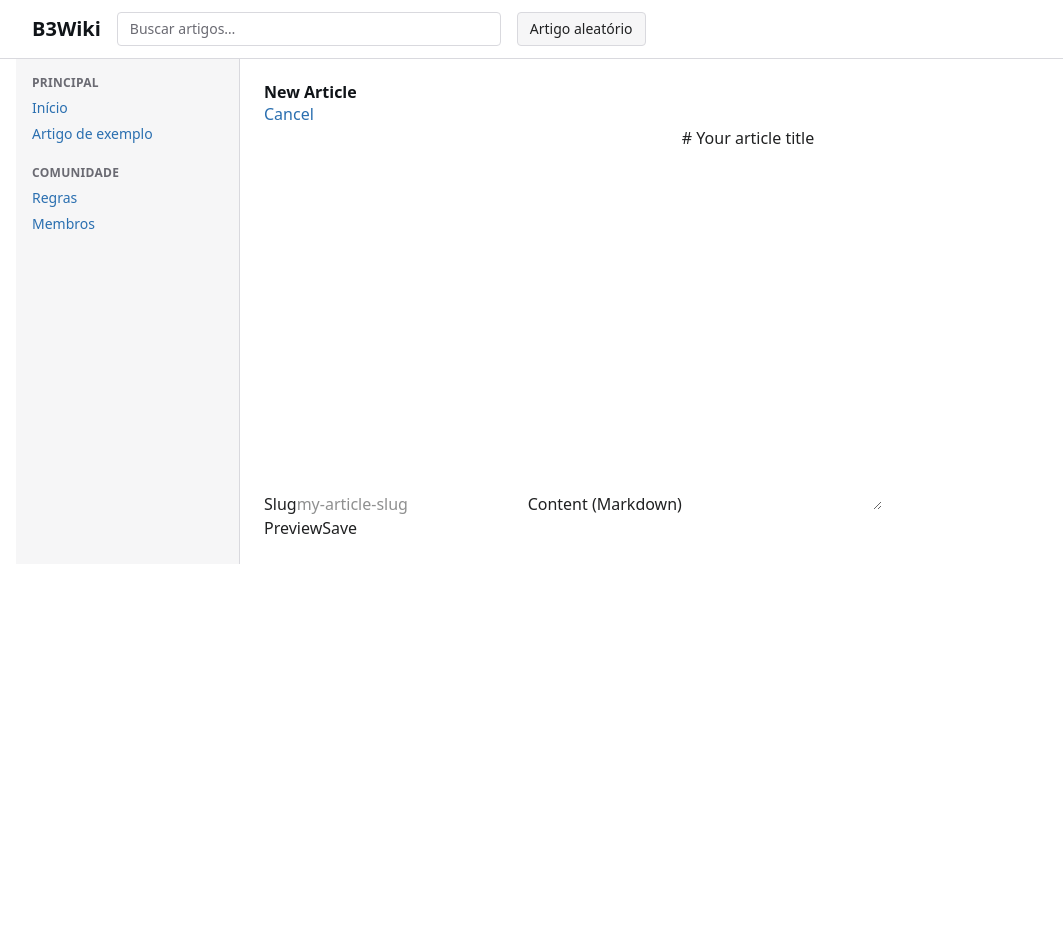
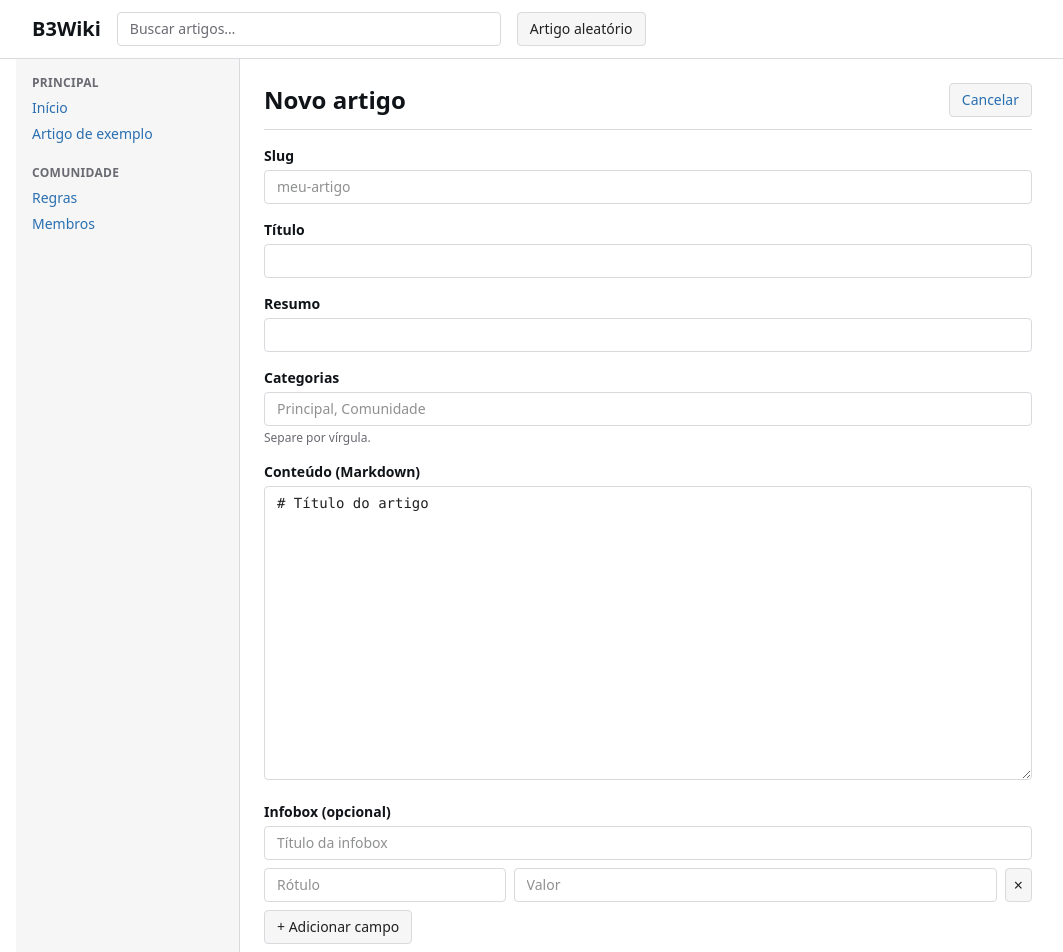
Before and after one commit to DanielFigues/B3Wiki, a React (Vite) app: page /editor in a window 1280 px wide. Shown: the top 952 px of the page, without its empty margins (48-1111 px from the left). Before the commit the page ends 800 px from the top, so only its background shows below. Built offline with nearby package versions, Linux system fonts and the light colour scheme.

Commit message:
feat: editor completo com validação, preview e infobox

```diff
--- a/src/pages/Editor.tsx
+++ b/src/pages/Editor.tsx
@@ -1,60 +1,238 @@
-import { useState } from 'react'
-import { Link, useSearchParams } from 'react-router-dom'
+import { useEffect, useState } from 'react'
+import { Link, useNavigate, useSearchParams } from 'react-router-dom'
 import ReactMarkdown from 'react-markdown'
+import { useWiki, useWikiActions } from '../store/index'
+import { isValidSlug } from '../utils/slug'
+import type { InfoboxField } from '../types/index'
 
 function Editor() {
   const [searchParams] = useSearchParams()
-  const initialSlug = searchParams.get('slug') ?? ''
-  const [slug, setSlug] = useState(initialSlug)
-  const [content, setContent] = useState('# Your article title')
+  const editSlug = searchParams.get('slug') ?? ''
+  const { articles } = useWiki()
+  const { upsertArticle } = useWikiActions()
+  const navigate = useNavigate()
+
+  const [slug, setSlug] = useState('')
+  const [title, setTitle] = useState('')
+  const [summary, setSummary] = useState('')
+  const [content, setContent] = useState('# Título do artigo')
+  const [categories, setCategories] = useState('')
+  const [infoboxTitle, setInfoboxTitle] = useState('')
+  const [infoboxFields, setInfoboxFields] = useState<InfoboxField[]>([{ label: '', value: '' }])
   const [preview, setPreview] = useState(false)
+  const [error, setError] = useState<string | null>(null)
+
+  useEffect(() => {
+    const existing = editSlug ? articles[editSlug] : undefined
+    setSlug(existing?.slug ?? editSlug)
+    setTitle(existing?.title ?? '')
+    setSummary(existing?.summary ?? '')
+    setContent(existing?.content ?? '# Título do artigo')
+    setCategories(existing?.categories.join(', ') ?? '')
+    setInfoboxTitle(existing?.infobox?.title ?? '')
+    setInfoboxFields(existing?.infobox?.fields ?? [{ label: '', value: '' }])
+    setPreview(false)
+    setError(null)
+  }, [editSlug])
+
+  const updateField = (index: number, key: 'label' | 'value', value: string) => {
+    setInfoboxFields((fields) =>
+      fields.map((field, i) => (i === index ? { ...field, [key]: value } : field)),
+    )
+  }
+
+  const addField = () => {
+    setInfoboxFields((fields) => [...fields, { label: '', value: '' }])
+  }
+
+  const removeField = (index: number) => {
+    setInfoboxFields((fields) => fields.filter((_, i) => i !== index))
+  }
 
   const handleSave = () => {
-    console.log('Saving article', { slug, content })
+    const trimmedSlug = slug.trim().toLowerCase()
+    if (!isValidSlug(trimmedSlug)) {
+      setError('Slug inválido: use apenas letras minúsculas, números e hífens (ex.: meu-artigo).')
+      return
+    }
+    if (title.trim() === '') {
+      setError('O título é obrigatório.')
+      return
+    }
+
+    const finalCategories = categories
+      .split(',')
+      .map((category) => category.trim())
+      .filter(Boolean)
+
+    const finalFields = infoboxFields.filter(
+      (field) => field.label.trim() !== '' || field.value.trim() !== '',
+    )
+
+    upsertArticle({
+      id: trimmedSlug,
+      slug: trimmedSlug,
+      title: title.trim(),
+      summary: summary.trim(),
+      content,
+      categories: finalCategories,
+      updatedAt: new Date().toISOString(),
+      infobox:
+        infoboxTitle.trim() === '' && finalFields.length === 0
+          ? undefined
+          : { title: infoboxTitle.trim() || title.trim(), fields: finalFields },
+    })
+
+    navigate(`/wiki/${encodeURIComponent(trimmedSlug)}`)
   }
 
   return (
-    <div className="editor">
-      <div className="editor-header">
-        <h1>{initialSlug ? `Editing: ${initialSlug}` : 'New Article'}</h1>
-        <Link to="/" className="edit-link">
-          Cancel
+    <div className="max-w-3xl">
+      <div className="flex items-center justify-between gap-4 border-b border-line pb-3">
+        <h1 className="text-2xl font-bold text-ink-heading">
+          {editSlug ? `Editando: ${editSlug}` : 'Novo artigo'}
+        </h1>
+        <Link
+          to="/"
+          className="shrink-0 rounded border border-line bg-surface px-3 py-1.5 text-sm text-accent hover:border-accent"
+        >
+          Cancelar
         </Link>
       </div>
 
-      <label className="editor-field">
-        <span>Slug</span>
+      {error && (
+        <p role="alert" className="mt-3 rounded border border-line bg-accent-soft px-3 py-2 text-sm text-ink">
+          {error}
+        </p>
+      )}
+
+      <div className="mt-4 space-y-4">
+        <label className="block">
+          <span className="mb-1 block text-sm font-semibold text-ink-heading">Slug</span>
           <input
             type="text"
             value={slug}
             onChange={(event) => setSlug(event.target.value)}
-          placeholder="my-article-slug"
+            disabled={editSlug !== ''}
+            placeholder="meu-artigo"
+            className="w-full rounded border border-line bg-paper px-3 py-1.5 text-sm text-ink focus:outline-none focus:ring-2 focus:ring-accent disabled:bg-surface disabled:text-ink-muted"
+          />
+          {editSlug !== '' && (
+            <span className="mt-1 block text-xs text-ink-muted">O slug não pode ser alterado em uma edição.</span>
+          )}
+        </label>
+
+        <label className="block">
+          <span className="mb-1 block text-sm font-semibold text-ink-heading">Título</span>
+          <input
+            type="text"
+            value={title}
+            onChange={(event) => setTitle(event.target.value)}
+            className="w-full rounded border border-line bg-paper px-3 py-1.5 text-sm text-ink focus:outline-none focus:ring-2 focus:ring-accent"
           />
         </label>
 
-      <label className="editor-field">
-        <span>Content (Markdown)</span>
+        <label className="block">
+          <span className="mb-1 block text-sm font-semibold text-ink-heading">Resumo</span>
+          <input
+            type="text"
+            value={summary}
+            onChange={(event) => setSummary(event.target.value)}
+            className="w-full rounded border border-line bg-paper px-3 py-1.5 text-sm text-ink focus:outline-none focus:ring-2 focus:ring-accent"
+          />
+        </label>
+
+        <label className="block">
+          <span className="mb-1 block text-sm font-semibold text-ink-heading">Categorias</span>
+          <input
+            type="text"
+            value={categories}
+            onChange={(event) => setCategories(event.target.value)}
+            placeholder="Principal, Comunidade"
+            className="w-full rounded border border-line bg-paper px-3 py-1.5 text-sm text-ink focus:outline-none focus:ring-2 focus:ring-accent"
+          />
+          <span className="mt-1 block text-xs text-ink-muted">Separe por vírgula.</span>
+        </label>
+
+        <label className="block">
+          <span className="mb-1 block text-sm font-semibold text-ink-heading">Conteúdo (Markdown)</span>
           <textarea
             value={content}
             onChange={(event) => setContent(event.target.value)}
-          rows={16}
+            rows={14}
+            className="w-full rounded border border-line bg-paper px-3 py-1.5 font-mono text-sm text-ink focus:outline-none focus:ring-2 focus:ring-accent"
           />
         </label>
 
-      <div className="editor-actions">
-        <button type="button" onClick={() => setPreview((value) => !value)}>
-          {preview ? 'Edit' : 'Preview'}
+        <section>
+          <h2 className="mb-1 text-sm font-semibold text-ink-heading">Infobox (opcional)</h2>
+          <div className="space-y-2">
+            <input
+              type="text"
+              value={infoboxTitle}
+              onChange={(event) => setInfoboxTitle(event.target.value)}
+              placeholder="Título da infobox"
+              className="w-full rounded border border-line bg-paper px-3 py-1.5 text-sm text-ink focus:outline-none focus:ring-2 focus:ring-accent"
+            />
+            {infoboxFields.map((field, index) => (
+              <div key={index} className="grid grid-cols-[1fr_2fr_auto] gap-2">
+                <input
+                  type="text"
+                  value={field.label}
+                  onChange={(event) => updateField(index, 'label', event.target.value)}
+                  placeholder="Rótulo"
+                  className="w-full rounded border border-line bg-paper px-3 py-1.5 text-sm text-ink focus:outline-none focus:ring-2 focus:ring-accent"
+                />
+                <input
+                  type="text"
+                  value={field.value}
+                  onChange={(event) => updateField(index, 'value', event.target.value)}
+                  placeholder="Valor"
+                  className="w-full rounded border border-line bg-paper px-3 py-1.5 text-sm text-ink focus:outline-none focus:ring-2 focus:ring-accent"
+                />
+                <button
+                  type="button"
+                  onClick={() => removeField(index)}
+                  aria-label={`Remover campo ${index + 1}`}
+                  className="rounded border border-line bg-surface px-2 text-ink hover:border-accent"
+                >
+                  ×
                 </button>
-        <button type="button" onClick={handleSave}>
-          Save
+              </div>
+            ))}
+          </div>
+          <button
+            type="button"
+            onClick={addField}
+            className="mt-2 rounded border border-line bg-surface px-3 py-1.5 text-sm text-ink hover:border-accent"
+          >
+            + Adicionar campo
+          </button>
+        </section>
+
+        <div className="flex gap-2">
+          <button
+            type="button"
+            onClick={() => setPreview((value) => !value)}
+            className="rounded border border-line bg-surface px-4 py-1.5 text-sm text-ink hover:border-accent"
+          >
+            {preview ? 'Editar' : 'Pré-visualizar'}
+          </button>
+          <button
+            type="button"
+            onClick={handleSave}
+            className="rounded bg-accent px-4 py-1.5 text-sm font-semibold text-accent-contrast hover:opacity-90"
+          >
+            Salvar
           </button>
         </div>
 
         {preview && (
-        <div className="editor-preview">
+          <div className="markdown rounded border border-line bg-surface p-4">
             <ReactMarkdown>{content}</ReactMarkdown>
           </div>
         )}
+      </div>
     </div>
   )
 }
```
Lines whose indentation alone changed are shown as unchanged.
